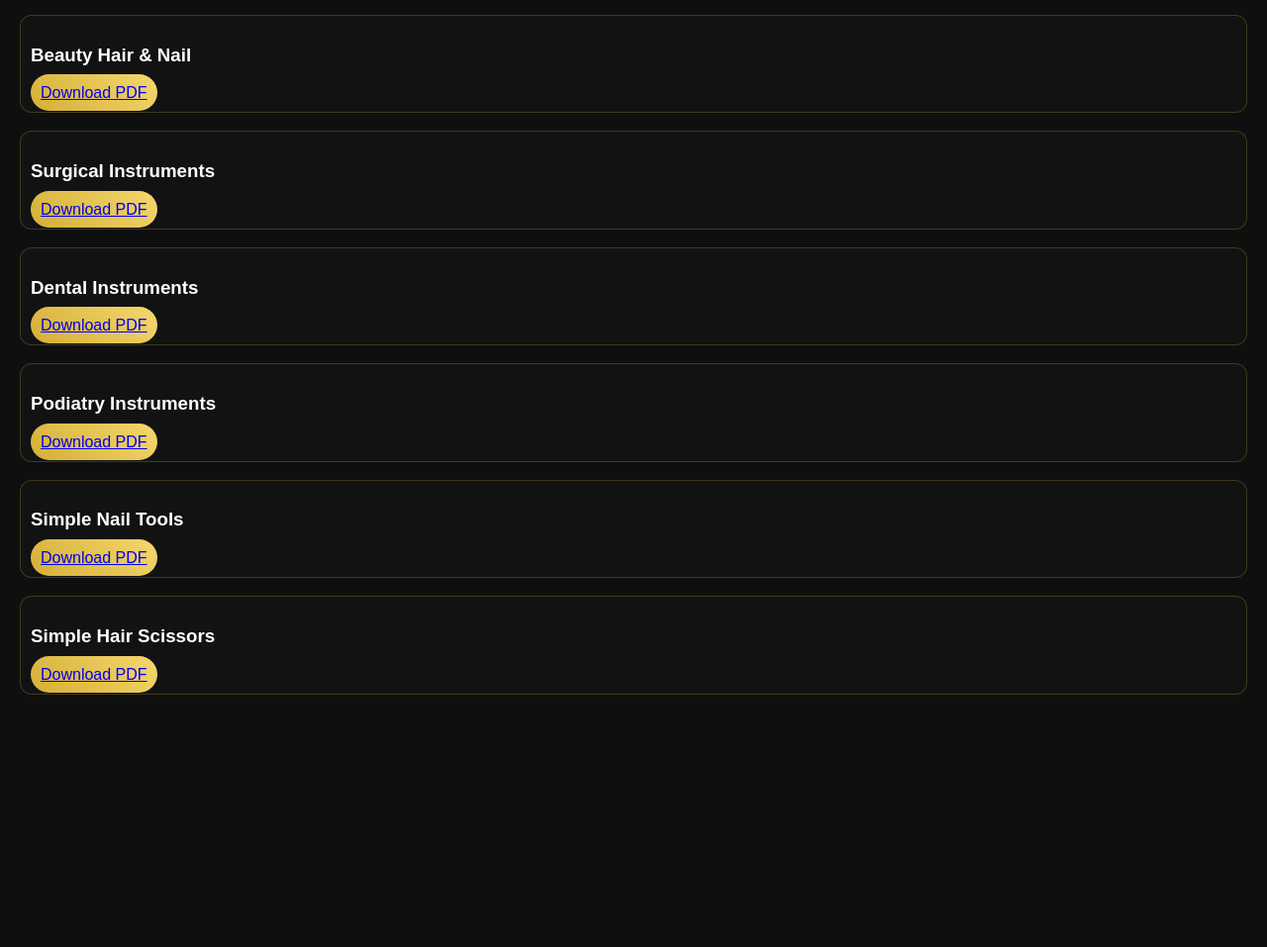
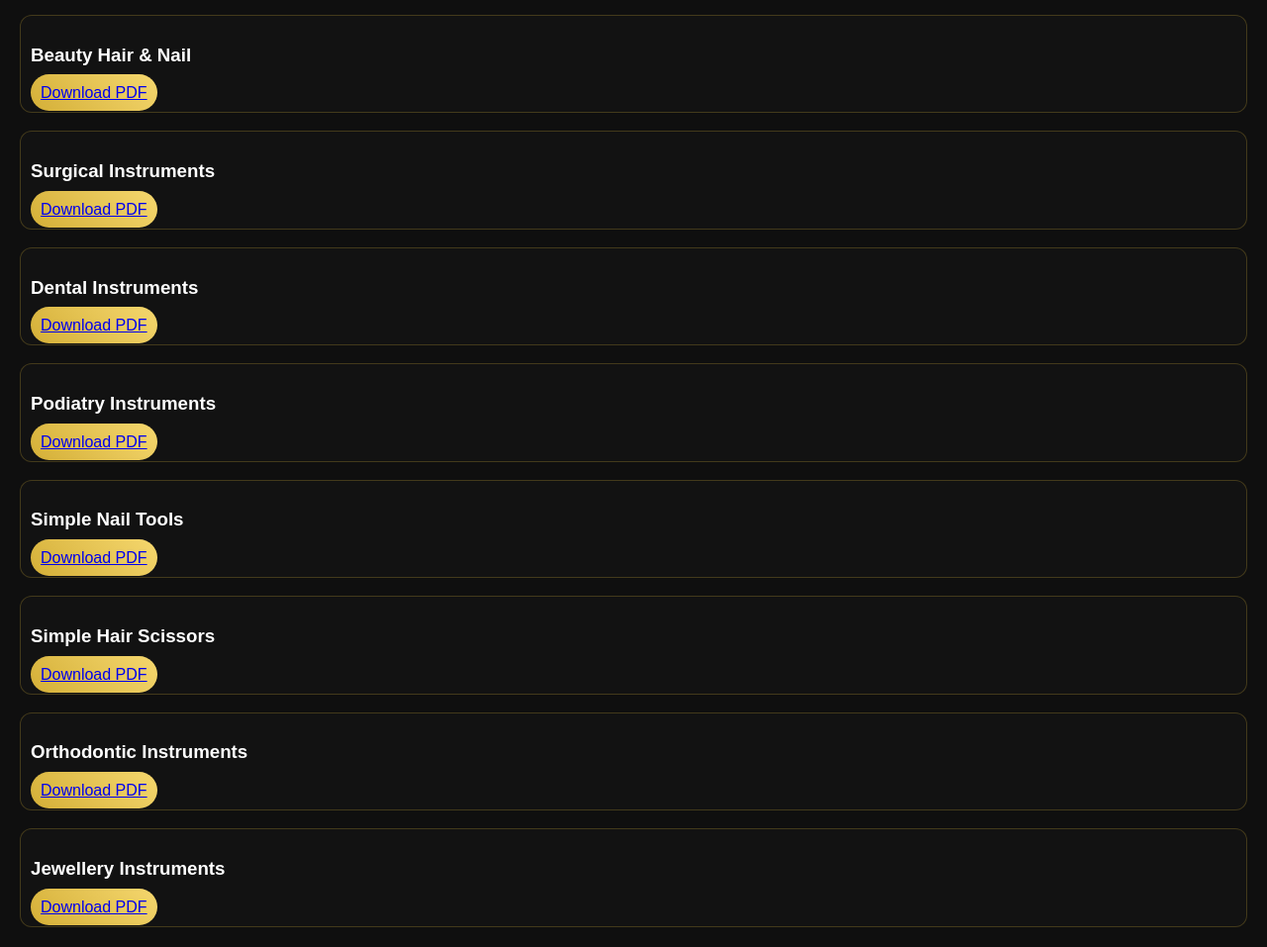
Before and after one commit to super777apps/RAFN, a plain HTML site: page catalogs.html in a window 1280 px wide. Shown: the part 58-1015 px from the top of the page at 99% size. Before the commit the page ends 800 px from the top, so only its background shows below. Drawn offline with Linux system fonts and the light colour scheme.

Commit message:
Add files via upload

```diff
--- a/catalogs.html
+++ b/catalogs.html
@@ -100,6 +100,30 @@
     </a>
   </div>
 
+    <br>
+
+  <div class="card">
+    <h3>Orthodontic Instruments</h3>
+
+    <a class="buy"
+      href="pdfs/orthodontic.pdf"
+      target="_blank">
+      Download PDF
+    </a>
+  </div>
+
+    <br>
+  <div class="card">
+    <h3>Jewellery  Instruments</h3>
+
+    <a class="buy"
+      href="pdfs/jewellery.pdf"
+      target="_blank">
+      Download PDF
+    </a>
+  </div>
+
+
 </div>
 
 <script>
```
